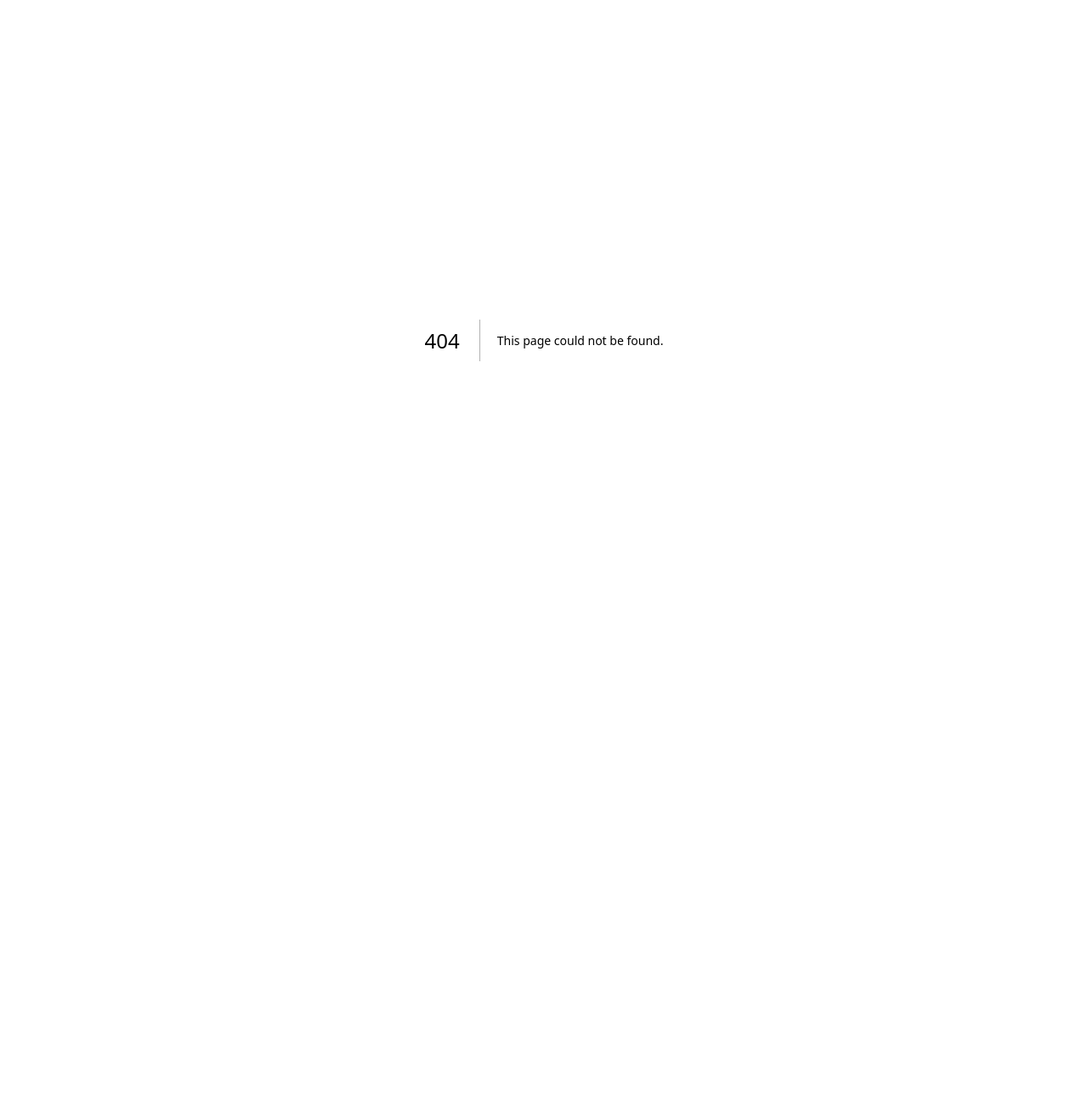
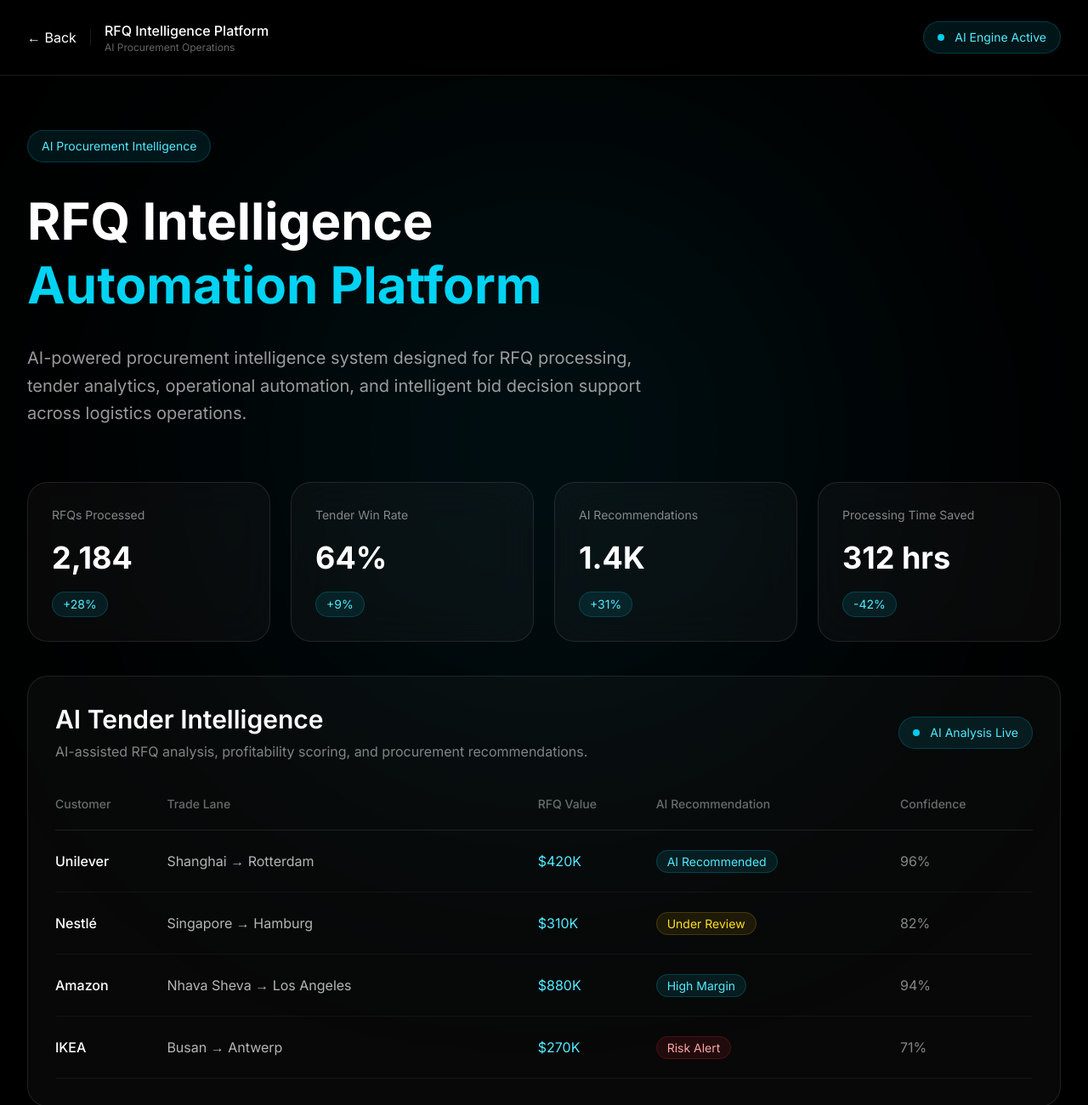
Before and after one commit to pankajlp/pankaj-portfolio, a Next.js app: page /projects/rfq-intelligence in a window 1280 px wide. Before the commit this address had no page. Shown: the top 1300 px of the page at 85% size. Before the commit the page ends 800 px from the top, so only its background shows below. Built offline with nearby package versions, Linux system fonts and the light colour scheme.

Commit message:
Initial portfolio

```diff
--- a/app/components/Contact.tsx
+++ b/app/components/Contact.tsx
@@ -45,7 +45,7 @@ export default function Contact() {
 
           {/* Email */}
           <motion.a
-            href="mailto:hello@nordneuron.com"
+            href="mailto:contact@nordneuron.com"
             initial={{ opacity: 0, y: 30 }}
             whileInView={{ opacity: 1, y: 0 }}
             transition={{ duration: 0.5 }}
@@ -63,7 +63,7 @@ export default function Contact() {
             </h3>
 
             <p className="mt-3 text-white/60">
-              hello@nordneuron.com
+              contact@nordneuron.com
             </p>
           </motion.a>
 
--- a/app/components/Featuredprojects.tsx
+++ b/app/components/Featuredprojects.tsx
@@ -26,12 +26,20 @@ const projects = [
         },
 
   {
-    title: "Freight Rate Prediction ML",
-    description:
-      "Built machine learning models for predicting freight costs using logistics lane, carrier, and shipment intelligence data.",
-    icon: BrainCircuit,
-    stack: ["Python", "Pandas", "Scikit-learn"],
-  },
+  title: "RFQ Intelligence Platform",
+  description:
+    "AI-powered procurement intelligence system for RFQ processing, tender analytics, bid optimization, and operational automation across logistics workflows.",
+
+  icon: BrainCircuit,
+
+  link: "/projects/rfq-intelligence",
+
+  stack: [
+    "Python",
+    "LLMs",
+    "Automation",
+  ],
+},
 
   {
     title: "Freight Intelligence Platform",
--- a/app/components/Footer.tsx
+++ b/app/components/Footer.tsx
@@ -111,7 +111,7 @@ export default function Footer() {
                 </a>
 
                 <a
-                  href="mailto:hello@nordneuron.com"
+                  href="mailto:contact@nordneuron.com"
                   className="group flex items-center gap-2 hover:text-cyan-400 transition-colors duration-300"
                 >
                   <Mail size={16} />
--- /dev/null
+++ b/app/projects/rfq-intelligence/page.tsx
@@ -0,0 +1,322 @@
+const kpis = [
+  {
+    title: "RFQs Processed",
+    value: "2,184",
+    change: "+28%",
+  },
+  {
+    title: "Tender Win Rate",
+    value: "64%",
+    change: "+9%",
+  },
+  {
+    title: "AI Recommendations",
+    value: "1.4K",
+    change: "+31%",
+  },
+  {
+    title: "Processing Time Saved",
+    value: "312 hrs",
+    change: "-42%",
+  },
+];
+const rfqs = [
+  {
+    customer: "Unilever",
+    lane: "Shanghai → Rotterdam",
+    value: "$420K",
+    status: "AI Recommended",
+    confidence: "96%",
+  },
+  {
+    customer: "Nestlé",
+    lane: "Singapore → Hamburg",
+    value: "$310K",
+    status: "Under Review",
+    confidence: "82%",
+  },
+  {
+    customer: "Amazon",
+    lane: "Nhava Sheva → Los Angeles",
+    value: "$880K",
+    status: "High Margin",
+    confidence: "94%",
+  },
+  {
+    customer: "IKEA",
+    lane: "Busan → Antwerp",
+    value: "$270K",
+    status: "Risk Alert",
+    confidence: "71%",
+  },
+];
+const recommendations = [
+  {
+    title: "High Profitability Opportunity",
+    description:
+      "AI identified strong margin potential for APAC → EU refrigerated cargo lanes based on historical conversion and carrier trends.",
+  },
+  {
+    title: "Risk Detection Alert",
+    description:
+      "Procurement risk increased for selected US-bound lanes due to volatile carrier pricing and reduced vessel availability.",
+  },
+  {
+    title: "Tender Optimization Insight",
+    description:
+      "AI recommends consolidating low-volume RFQs to improve pricing leverage and increase operational efficiency.",
+  },
+];
+export default function RFQIntelligencePage() {
+  return (
+    <main className="min-h-screen bg-black text-white">
+
+      {/* Navbar */}
+      <div className="sticky top-0 z-50 border-b border-white/10 bg-black/70 backdrop-blur-xl">
+
+        <div className="max-w-7xl mx-auto px-8 h-[88px] flex items-center justify-between">
+
+          <div className="flex items-center gap-4">
+
+            <a
+              href="/"
+              className="text-white/60 hover:text-cyan-300 transition-colors"
+            >
+              ← Back
+            </a>
+
+            <div className="w-px h-5 bg-white/10" />
+
+            <div>
+              <h1 className="text-white font-medium">
+                RFQ Intelligence Platform
+              </h1>
+
+              <p className="text-xs text-white/40">
+                AI Procurement Operations
+              </p>
+            </div>
+          </div>
+
+          <div className="flex items-center gap-3 px-4 py-2 rounded-full border border-cyan-400/20 bg-cyan-400/10 text-cyan-300 text-sm">
+
+            <div className="w-2 h-2 rounded-full bg-cyan-400 animate-pulse" />
+
+            AI Engine Active
+          </div>
+        </div>
+      </div>
+
+      {/* Hero */}
+      <div className="relative max-w-7xl mx-auto px-8 py-16">
+
+        <div className="absolute top-20 left-1/2 -translate-x-1/2 w-[700px] h-[700px] bg-cyan-500/10 blur-[180px] rounded-full pointer-events-none" />
+
+        <div className="relative z-10">
+
+          <div className="inline-flex items-center px-4 py-2 rounded-full border border-cyan-400/20 bg-cyan-400/10 text-cyan-300 text-sm mb-8">
+            AI Procurement Intelligence
+          </div>
+
+          <h1 className="text-6xl font-bold leading-tight max-w-4xl">
+            RFQ Intelligence
+            <span className="block text-cyan-400">
+              Automation Platform
+            </span>
+          </h1>
+
+          <p className="mt-8 text-xl text-white/60 leading-relaxed max-w-3xl">
+            AI-powered procurement intelligence system designed
+            for RFQ processing, tender analytics, operational automation,
+            and intelligent bid decision support across logistics operations.
+          </p>
+        </div>
+      </div>
+      {/* KPI Dashboard */}
+<div className="max-w-7xl mx-auto px-8 pb-10">
+
+  <div className="grid grid-cols-1 md:grid-cols-2 xl:grid-cols-4 gap-6">
+    {kpis.map((item) => (
+      <div
+        key={item.title}
+        className="p-7 rounded-3xl border border-white/10 bg-white/[0.03] backdrop-blur-xl"
+      >
+
+        <p className="text-sm text-white/50">
+          {item.title}
+        </p>
+
+        <h3 className="mt-5 text-4xl font-bold text-white">
+          {item.value}
+        </h3>
+
+        <div className="mt-5 inline-flex items-center px-3 py-1 rounded-full bg-cyan-400/10 border border-cyan-400/20 text-cyan-300 text-sm">
+          {item.change}
+        </div>
+      </div>
+    ))}
+  </div>
+</div>
+{/* AI Tender Analysis */}
+<div className="max-w-7xl mx-auto px-8 pb-16">
+
+  <div className="p-8 rounded-3xl border border-white/10 bg-white/[0.03]">
+
+    {/* Header */}
+    <div className="flex items-center justify-between mb-10">
+
+      <div>
+        <h2 className="text-3xl font-semibold text-white">
+          AI Tender Intelligence
+        </h2>
+
+        <p className="mt-2 text-white/50">
+          AI-assisted RFQ analysis, profitability scoring, and procurement recommendations.
+        </p>
+      </div>
+
+      <div className="flex items-center gap-3 px-4 py-2 rounded-full border border-cyan-400/20 bg-cyan-400/10 text-cyan-300 text-sm">
+
+        <div className="w-2 h-2 rounded-full bg-cyan-400 animate-pulse" />
+
+        AI Analysis Live
+      </div>
+    </div>
+
+    {/* Table */}
+    <div className="overflow-x-auto">
+
+      <table className="w-full">
+
+        <thead>
+          <tr className="border-b border-white/10 text-left text-sm text-white/40">
+
+            <th className="pb-5 font-medium">
+              Customer
+            </th>
+
+            <th className="pb-5 font-medium">
+              Trade Lane
+            </th>
+
+            <th className="pb-5 font-medium">
+              RFQ Value
+            </th>
+
+            <th className="pb-5 font-medium">
+              AI Recommendation
+            </th>
+
+            <th className="pb-5 font-medium">
+              Confidence
+            </th>
+          </tr>
+        </thead>
+
+        <tbody>
+          {rfqs.map((item, index) => (
+            <tr
+              key={index}
+              className="border-b border-white/5 hover:bg-white/[0.02] transition-colors"
+            >
+
+              <td className="py-6 text-white font-medium">
+                {item.customer}
+              </td>
+
+              <td className="py-6 text-white/70">
+                {item.lane}
+              </td>
+
+              <td className="py-6 text-cyan-300">
+                {item.value}
+              </td>
+
+              <td className="py-6">
+                <span
+                  className={`px-3 py-1 rounded-full text-sm border ${
+                    item.status === "Risk Alert"
+                      ? "bg-red-500/10 border-red-500/20 text-red-300"
+                      : item.status === "Under Review"
+                      ? "bg-yellow-500/10 border-yellow-500/20 text-yellow-300"
+                      : "bg-cyan-400/10 border-cyan-400/20 text-cyan-300"
+                  }`}
+                >
+                  {item.status}
+                </span>
+              </td>
+
+              <td className="py-6 text-white/50">
+                {item.confidence}
+              </td>
+            </tr>
+          ))}
+        </tbody>
+      </table>
+    </div>
+  </div>
+</div>
+{/* AI Recommendation Engine */}
+<div className="max-w-7xl mx-auto px-8 pb-24">
+
+  <div className="flex items-center justify-between mb-10">
+
+    <div>
+      <h2 className="text-3xl font-semibold text-white">
+        AI Recommendation Engine
+      </h2>
+
+      <p className="mt-2 text-white/50">
+        AI-generated procurement insights and tender optimization recommendations.
+      </p>
+    </div>
+
+    <div className="px-4 py-2 rounded-full border border-cyan-400/20 bg-cyan-400/10 text-cyan-300 text-sm">
+      Predictive Intelligence Active
+    </div>
+  </div>
+
+  <div className="grid lg:grid-cols-3 gap-6">
+    {recommendations.map((item, index) => (
+      <div
+        key={index}
+        className="p-7 rounded-3xl border border-white/10 bg-white/[0.03] backdrop-blur-xl"
+      >
+
+        {/* Top */}
+        <div className="flex items-center justify-between">
+
+          <div className="w-3 h-3 rounded-full bg-cyan-400 shadow-[0_0_12px_#22d3ee]" />
+
+          <div className="text-xs text-cyan-300 tracking-[0.2em]">
+            AI
+          </div>
+        </div>
+
+        {/* Content */}
+        <h3 className="mt-8 text-2xl font-semibold text-white leading-snug">
+          {item.title}
+        </h3>
+
+        <p className="mt-5 text-white/60 leading-relaxed">
+          {item.description}
+        </p>
+
+        {/* Footer */}
+        <div className="mt-8 pt-6 border-t border-white/10 flex items-center justify-between">
+
+          <span className="text-sm text-white/40">
+            Recommendation Confidence
+          </span>
+
+          <span className="text-cyan-300 font-medium">
+            95%
+          </span>
+        </div>
+      </div>
+    ))}
+  </div>
+</div>
+    </main>
+  );
+}
```
